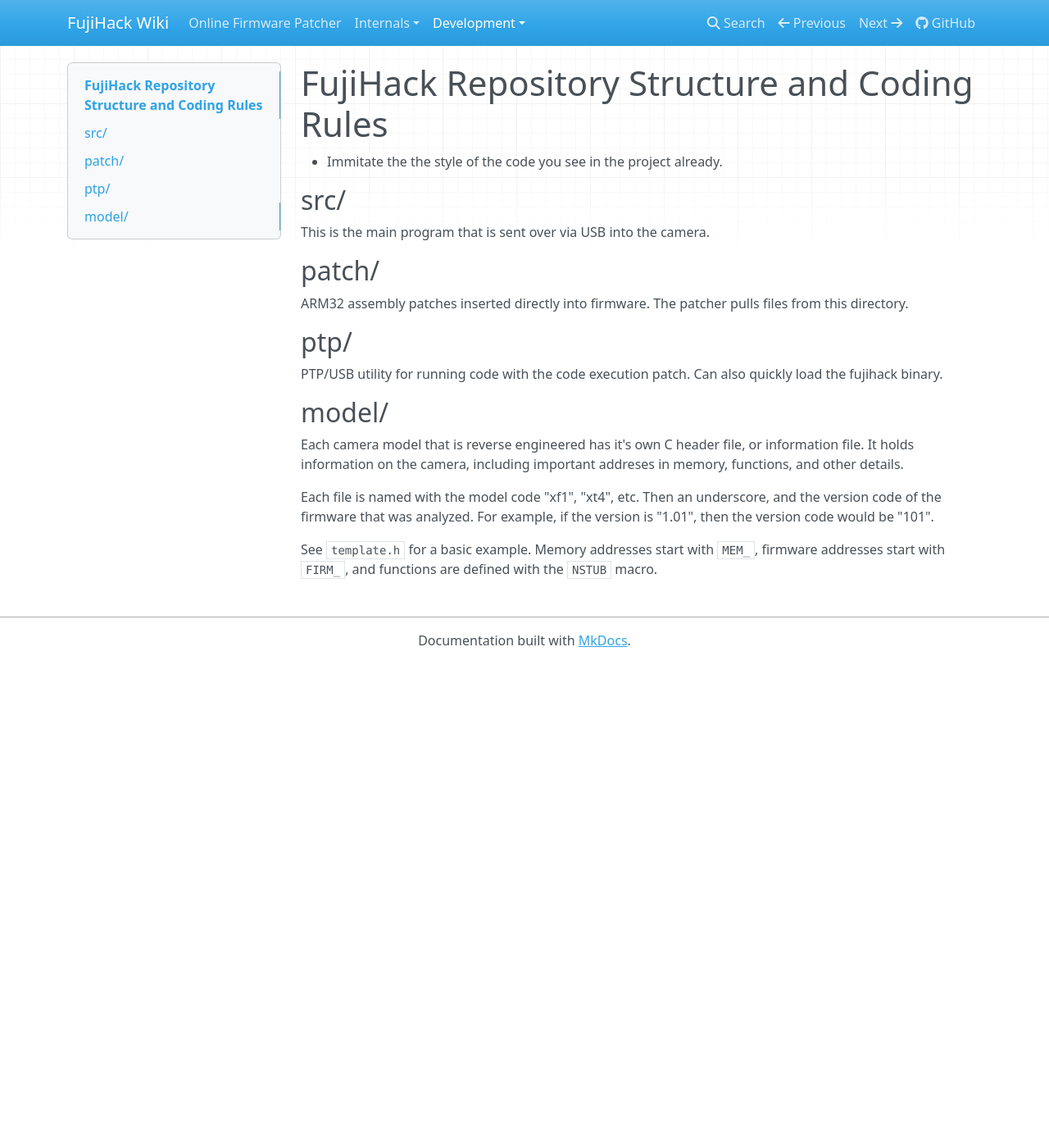
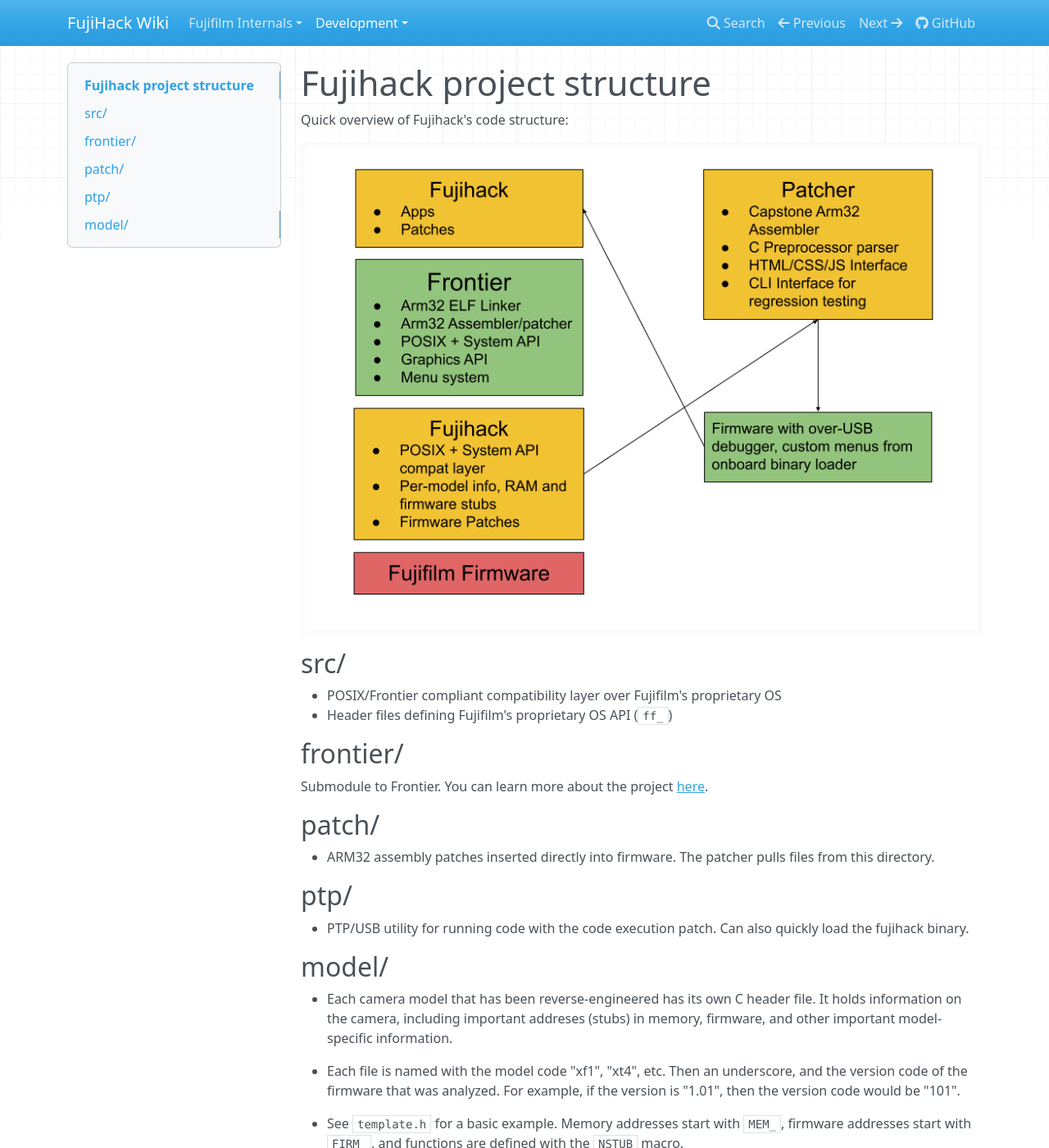
Before and after one commit to fujihack/wiki, an MkDocs documentation site: the page built from docs/structure.md, in a window 1280 px wide and 1400 px high. Shown: the whole window at 82% size. Built offline with MkDocs 1.6.1, drawn with Linux system fonts in a browser that asks for light colours; nearby versions of some CDN libraries.

Commit message:
add flow chart, other stuff

```diff
--- a/docs/structure.md
+++ b/docs/structure.md
@@ -1,22 +1,29 @@
-# FujiHack Repository Structure and Coding Rules
-- Immitate the the style of the code you see in the project already.
+# Fujihack project structure
+
+Quick overview of Fujihack's code structure:
+
+![flowchart](img/flow.png)
 
 ## src/
-This is the main program that is sent over via USB into the camera.
+- POSIX/Frontier compliant compatibility layer over Fujifilm's proprietary OS
+- Header files defining Fujifilm's proprietary OS API (`ff_`)
+
+## frontier/
+Submodule to Frontier. You can learn more about the project [here](https://github.com/petabyt/frontier).
 
 ## patch/
-ARM32 assembly patches inserted directly into firmware. The patcher pulls files from this directory.
+- ARM32 assembly patches inserted directly into firmware. The patcher pulls files from this directory.
 
 ## ptp/
-PTP/USB utility for running code with the code execution patch. Can also quickly load the fujihack binary.
+- PTP/USB utility for running code with the code execution patch. Can also quickly load the fujihack binary.
 
 ## model/
-Each camera model that is reverse engineered has it's own C header file, or information file.
-It holds information on the camera, including important addreses in memory, functions, and other
-details.
+- Each camera model that has been reverse-engineered has its own C header file.
+It holds information on the camera, including important addreses (stubs) in memory, firmware, and other
+important model-specific information.
 
-Each file is named with the model code "xf1", "xt4", etc. Then an underscore, and the version code of the
+- Each file is named with the model code "xf1", "xt4", etc. Then an underscore, and the version code of the
 firmware that was analyzed. For example, if the version is "1.01", then the version code would be "101".
 
-See `template.h` for a basic example. Memory addresses start with `MEM_`, firmware addresses start with `FIRM_`,
+- See `template.h` for a basic example. Memory addresses start with `MEM_`, firmware addresses start with `FIRM_`,
 and functions are defined with the `NSTUB` macro.
--- a/mkdocs.yml
+++ b/mkdocs.yml
@@ -17,8 +17,7 @@
     - a.css
 
 nav:
-    - Online Firmware Patcher: https://fujihack.github.io/patcher/
-    - Internals:
+    - Fujifilm Internals:
         - History overview: history.md
         - Firmware overview: rtos.md
         - AUTO ACT script: autoactscr.md
```
Also changed, not shown: docs/index.md (+5 -3 lines), docs/rtos.md (+6 -4 lines), docs/todo.md (+4 -7 lines), docs/img/flow.png (added).
